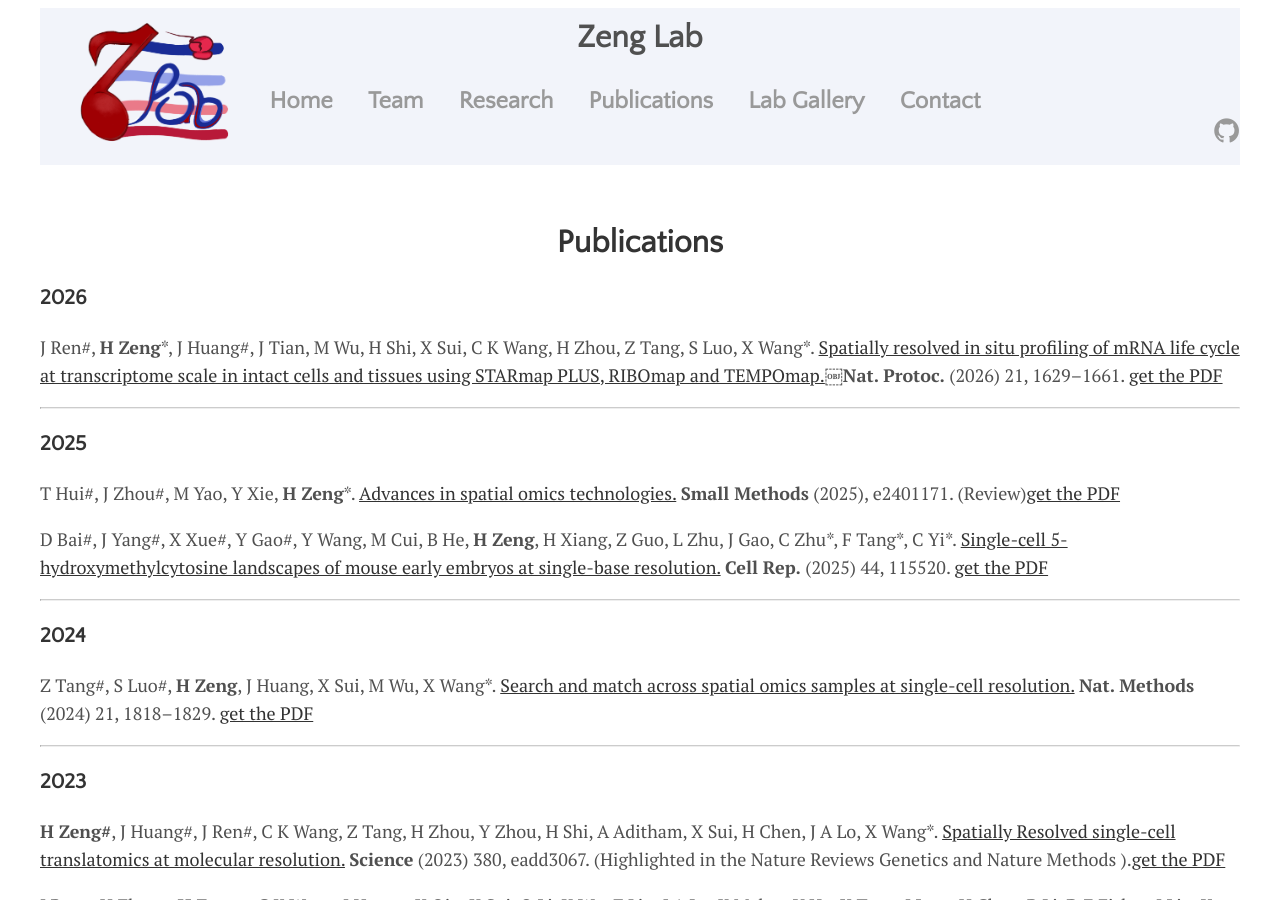
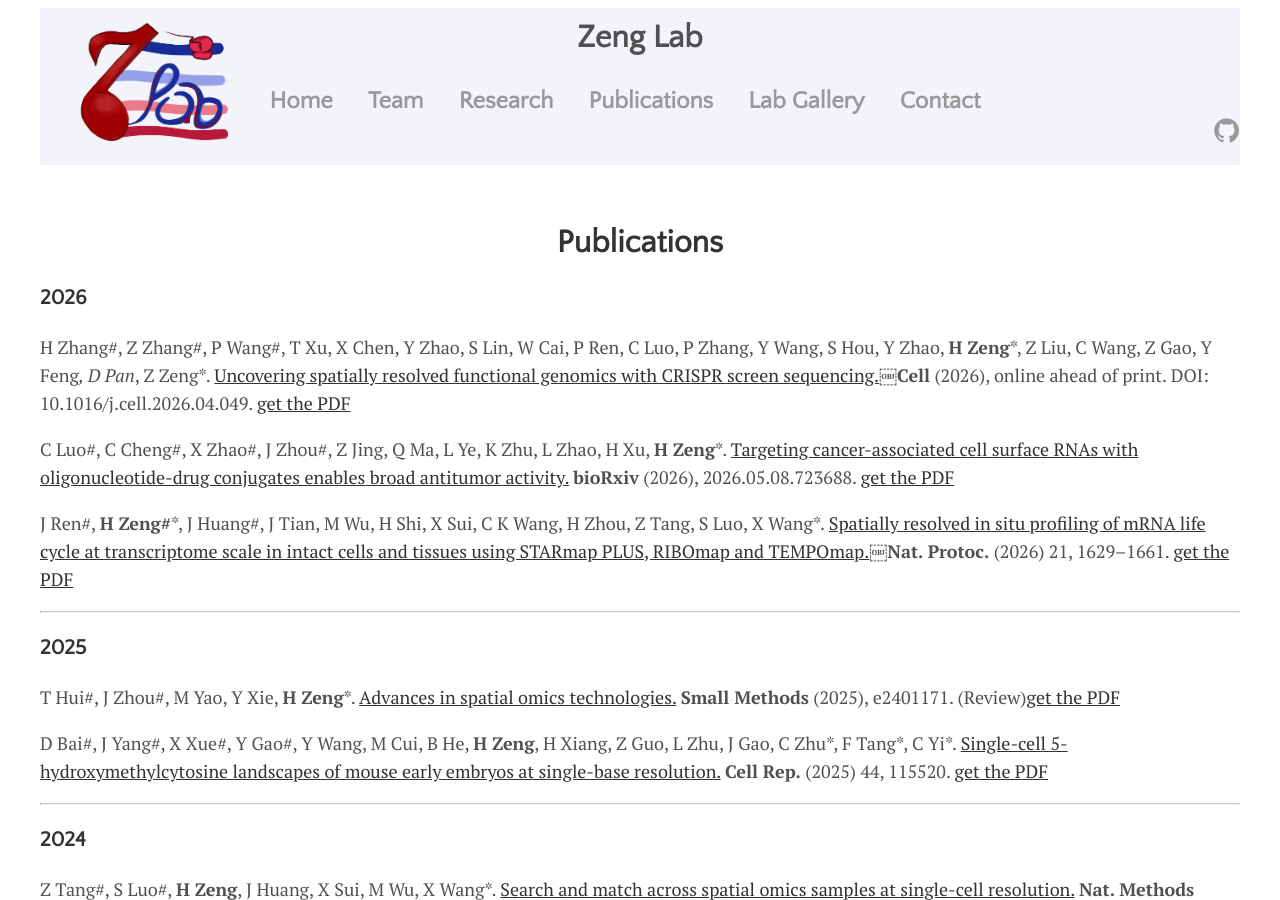
Before and after one commit to ZenghuPKU/zenghupku.github.io, a Jekyll site: the page built from menu/publications.md, in a window 1280 px wide and 900 px high. Built offline with Jekyll 4.4.1, drawn with Linux system fonts in a browser that asks for light colours.

Commit message:
Update publications.md

```diff
--- a/menu/publications.md
+++ b/menu/publications.md
@@ -8,7 +8,11 @@ permalink: /publications
 
 ### 2026
 
-J Ren#, **H Zeng**\*, J Huang#, J Tian, M Wu, H Shi, X Sui, C K Wang, H Zhou, Z Tang, S Luo, X Wang*. [Spatially resolved in situ profiling of mRNA life cycle at transcriptome scale in intact cells and tissues using STARmap PLUS, RIBOmap and TEMPOmap.](https://www.nature.com/articles/s41596-025-01248-3)￼**Nat. Protoc.** (2026) 21, 1629–1661. [get the PDF]({{ site.url }}/assets/2026natureprotocols.pdf)
+H Zhang#, Z Zhang#, P Wang#, T Xu, X Chen, Y Zhao, S Lin, W Cai, P Ren, C Luo, P Zhang, Y Wang, S Hou, Y Zhao, **H Zeng**\*, Z Liu, C Wang, Z Gao, Y Feng*, D Pan*, Z Zeng*. [Uncovering spatially resolved functional genomics with CRISPR screen sequencing.](https://www.sciencedirect.com/science/article/pii/S0092867426005167)￼**Cell** (2026), online ahead of print. DOI: 10.1016/j.cell.2026.04.049. [get the PDF]({{ site.url }}/assets/2026cell.pdf)
+
+C Luo#, C Cheng#, X Zhao#, J Zhou#, Z Jing, Q Ma, L Ye, K Zhu, L Zhao, H Xu, **H Zeng**\*. [Targeting cancer-associated cell surface RNAs with oligonucleotide-drug conjugates enables broad antitumor activity.](https://www.biorxiv.org/content/10.64898/2026.05.08.723688v1) **bioRxiv** (2026), 2026.05.08.723688. [get the PDF]({{ site.url }}/assets/2026biorxiv.pdf)
+
+J Ren#, **H Zeng#**\*, J Huang#, J Tian, M Wu, H Shi, X Sui, C K Wang, H Zhou, Z Tang, S Luo, X Wang*. [Spatially resolved in situ profiling of mRNA life cycle at transcriptome scale in intact cells and tissues using STARmap PLUS, RIBOmap and TEMPOmap.](https://www.nature.com/articles/s41596-025-01248-3)￼**Nat. Protoc.** (2026) 21, 1629–1661. [get the PDF]({{ site.url }}/assets/2026natureprotocols.pdf)
 
 ---
 
```
